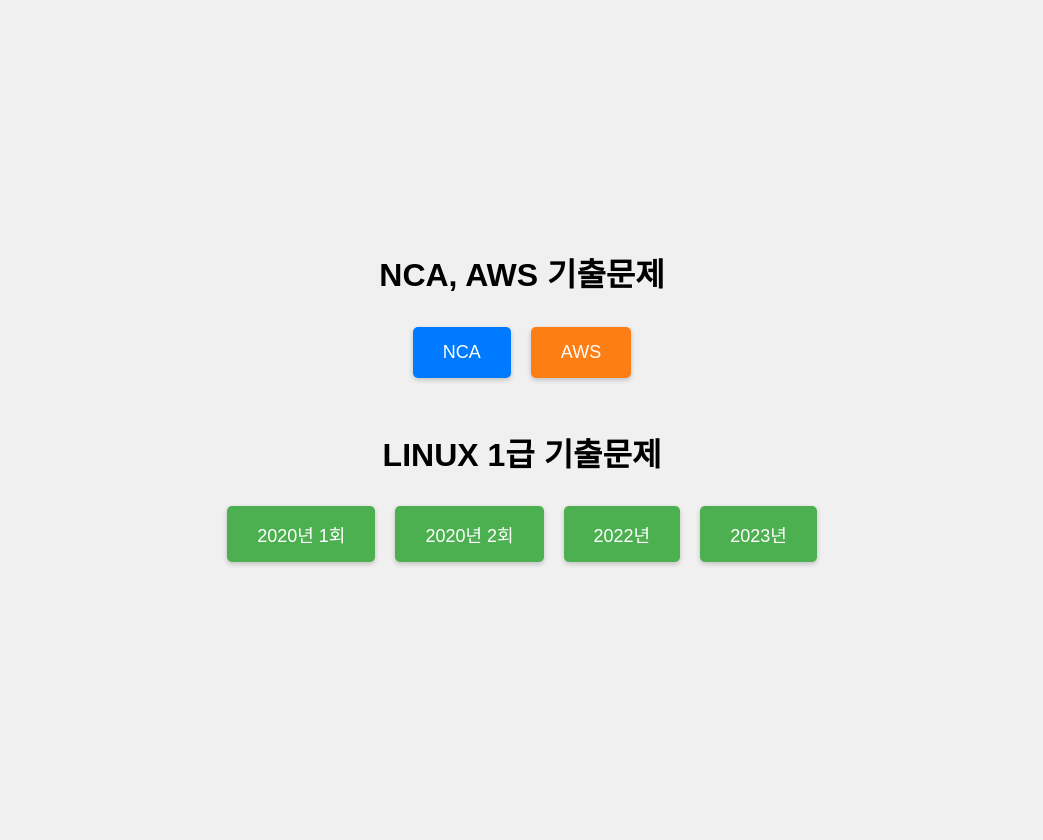
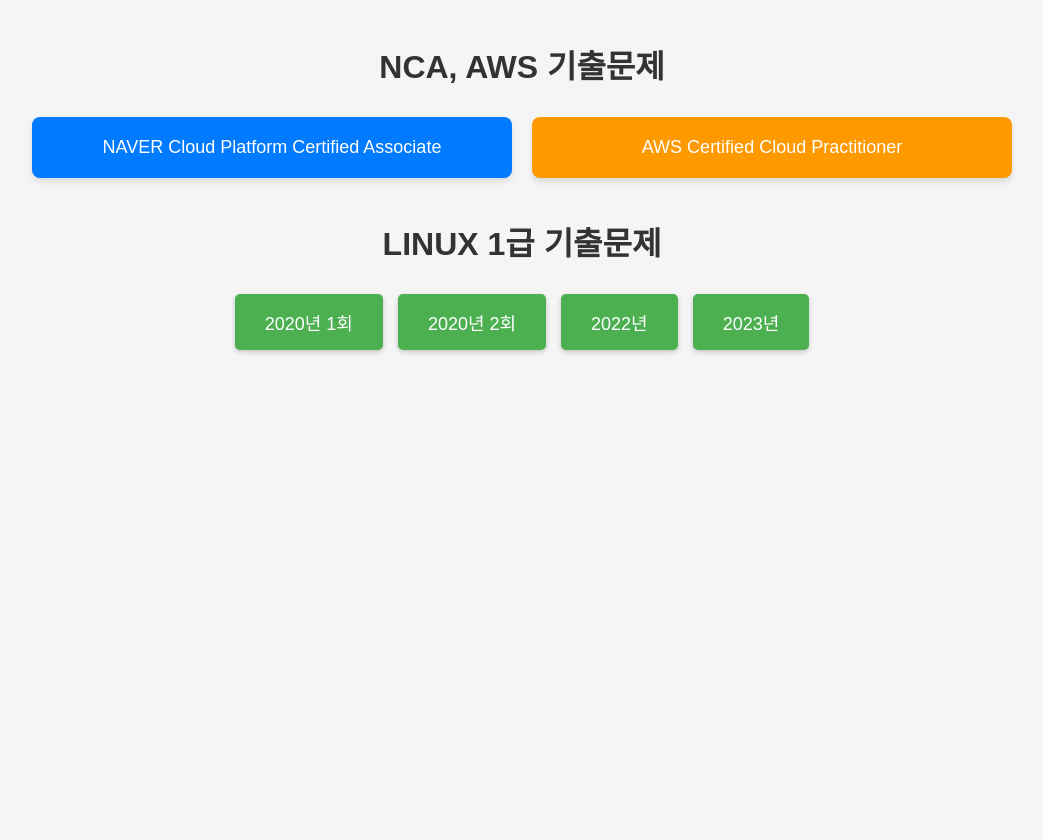
Before and after one commit to Stradivirus/exam, a Django app: page / in a window 1280 px wide. Shown: the whole page, without its empty margins (118-1161 px from the left). Before the commit the page ends 566 px from the top, so only its background shows below. Run offline with Django 4.2, Linux system fonts and the light colour scheme.

Commit message:
csrf 수정 및 디자인 수정

```diff
--- a/home/templates/index.html
+++ b/home/templates/index.html
@@ -3,76 +3,120 @@
 <head>
     <meta charset="UTF-8">
     <meta name="viewport" content="width=device-width, initial-scale=1.0">
-    <title>홈 페이지</title>
+    <title>기출문제</title>
     <style>
         body {
-            display: flex;
+            font-family: Arial, sans-serif;
             margin: 0;
-            font-family: Arial, sans-serif;
-            background-color: #f0f0f0;
-        }
-        .main-content {
-            flex: 90%;
-            display: flex;
-            flex-direction: column;
-            justify-content: center;
-            align-items: center;
-            height: 100vh;
-        }
-        .sidebar {
-            flex: 10%;
-            background-color: #e0e0e0;
             padding: 20px;
             display: flex;
-            flex-direction: column;
-            align-items: center;
+            justify-content: center;
+            min-height: 100vh;
+            background-color: #f5f5f5;
         }
-        .sidebar-button {
-            padding: 10px 20px;
-            font-size: 16px;
+
+        .main-content {
+            max-width: 1200px;
+            width: 100%;
+        }
+
+        h1 {
+            text-align: center;
+            color: #333;
+            margin-bottom: 30px;
+        }
+
+        .button-container {
+            display: flex;
+            justify-content: center;
+            gap: 20px;
+            flex-wrap: wrap;
+            margin-bottom: 40px;
+        }
+
+        .main-button {
+            font-size: 18px;
+            padding: 20px 40px;
+            min-width: 400px;
+            text-align: center;
+            text-decoration: none;
+            border-radius: 8px;
+            transition: transform 0.2s, box-shadow 0.2s;
+            box-shadow: 0 4px 6px rgba(0, 0, 0, 0.1);
+            display: inline-block;
+        }
+
+        .main-button:hover {
+            transform: translateY(-2px);
+            box-shadow: 0 6px 8px rgba(0, 0, 0, 0.15);
+        }
+
+        .blue-button {
+            background-color: #007bff;
+            color: white;
+        }
+
+        .orange-button {
+            background-color: #ff9900;
+            color: white;
+        }
+
+        .linux-buttons {
+            display: flex;
+            flex-direction: row;
+            justify-content: center;
+            flex-wrap: wrap;
+            gap: 15px;
+            margin-top: 20px;
+        }
+
+        .linux-button {
+            padding: 15px 30px;
+            font-size: 18px;
+            background-color: #4CAF50;
             color: white;
             text-decoration: none;
             border-radius: 5px;
             transition: background-color 0.3s, transform 0.1s;
             box-shadow: 0 2px 5px rgba(0,0,0,0.2);
-            margin: 10px 0;
-            text-align: center;
-            width: 80%;
         }
-        .button-container {
-            display: flex;
-            justify-content: center;
-            flex-wrap: wrap;
+
+        .linux-button:hover {
+            background-color: #45a049;
+            transform: translateY(-2px);
         }
-        .main-button {
-            padding: 15px 30px;
-            font-size: 18px;
-            color: white;
-            text-decoration: none;
-            border-radius: 5px;
-            transition: background-color 0.3s, transform 0.1s;
-            box-shadow: 0 2px 5px rgba(0,0,0,0.2);
-            margin: 10px;
+
+        @media (max-width: 768px) {
+            .main-button {
+                min-width: 100%;
+            }
+
+            body {
+                padding: 10px;
+            }
         }
-        .blue-button { background-color: #007BFF; }
-        .orange-button { background-color: #fd7e14; }
     </style>
 </head>
 <body>
     <div class="main-content">
         <h1>NCA, AWS 기출문제</h1>
+
         <div class="button-container">
-            <a href="/nca/quiz" class="main-button blue-button">NCA</a>
-            <a href="/aws/quiz" class="main-button orange-button">AWS</a>
+            <a href="/nca/quiz" class="main-button blue-button">
+                NAVER Cloud Platform Certified Associate
+            </a>
+            <a href="/aws/quiz" class="main-button orange-button">
+                AWS Certified Cloud Practitioner
+            </a>
         </div>
-        <div style="display: flex; flex-direction: column; align-items: center; margin-top: 20px;">
-            <h1>LINUX 1급 기출문제</h1>
-            <div style="display: flex; flex-direction: row; justify-content: center; flex-wrap: wrap;">
-                <a href="{% url 'view_pdf' 'linux1.pdf' %}" style="padding: 15px 30px; font-size: 18px; background-color: #4CAF50; color: white; text-decoration: none; border-radius: 5px; transition: background-color 0.3s, transform 0.1s; box-shadow: 0 2px 5px rgba(0,0,0,0.2); margin: 10px;">2020년 1회</a>
-                <a href="{% url 'view_pdf' 'linux2.pdf' %}" style="padding: 15px 30px; font-size: 18px; background-color: #4CAF50; color: white; text-decoration: none; border-radius: 5px; transition: background-color 0.3s, transform 0.1s; box-shadow: 0 2px 5px rgba(0,0,0,0.2); margin: 10px;">2020년 2회</a>
-                <a href="{% url 'view_pdf' 'linux3.pdf' %}" style="padding: 15px 30px; font-size: 18px; background-color: #4CAF50; color: white; text-decoration: none; border-radius: 5px; transition: background-color 0.3s, transform 0.1s; box-shadow: 0 2px 5px rgba(0,0,0,0.2); margin: 10px;">2022년</a>
-                <a href="{% url 'view_pdf' 'linux4.pdf' %}" style="padding: 15px 30px; font-size: 18px; background-color: #4CAF50; color: white; text-decoration: none; border-radius: 5px; transition: background-color 0.3s, transform 0.1s; box-shadow: 0 2px 5px rgba(0,0,0,0.2); margin: 10px;">2023년</a>
-            </div>
+
+        <h1>LINUX 1급 기출문제</h1>
+
+        <div class="linux-buttons">
+            <a href="{% url 'view_pdf' 'linux1.pdf' %}" class="linux-button">2020년 1회</a>
+            <a href="{% url 'view_pdf' 'linux2.pdf' %}" class="linux-button">2020년 2회</a>
+            <a href="{% url 'view_pdf' 'linux3.pdf' %}" class="linux-button">2022년</a>
+            <a href="{% url 'view_pdf' 'linux4.pdf' %}" class="linux-button">2023년</a>
         </div>
     </div>
 </body>
```
